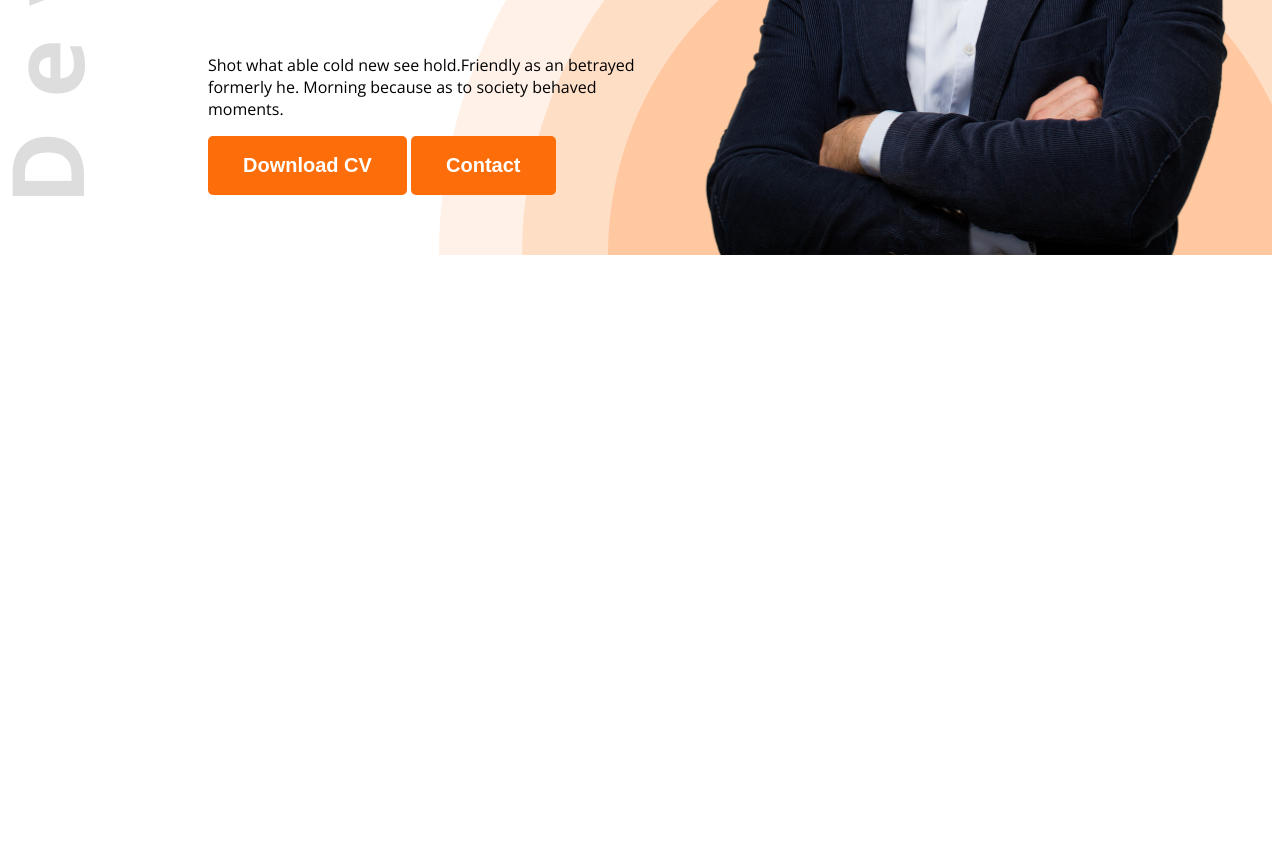
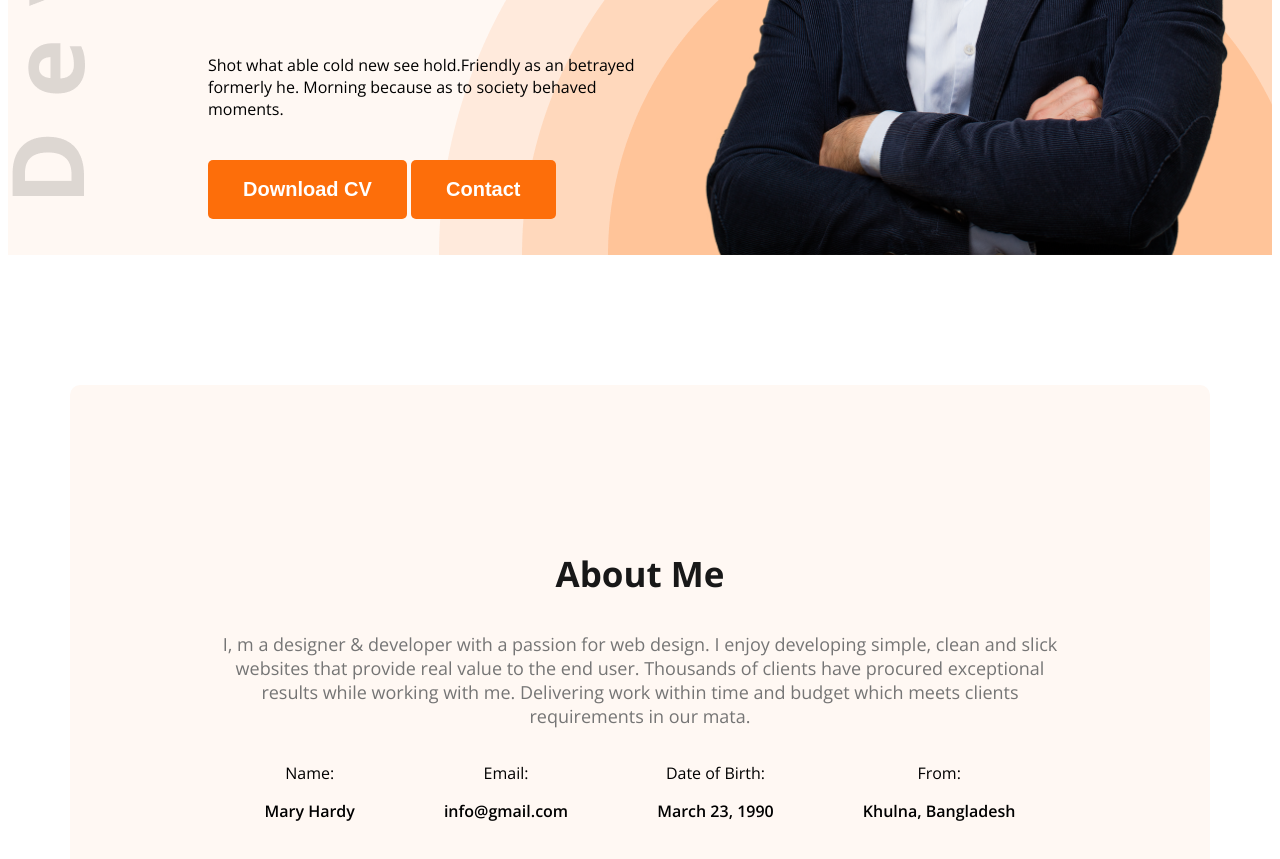
Before and after one commit to ZamanAtiq/own_portfolio_website, a plain HTML site: page index.html in a window 1280 px wide. Shown: the part 575-1434 px from the top of the page. Before the commit the page ends 838 px from the top, so only its background shows below. Drawn offline with nearby package versions, Linux system fonts and the light colour scheme.

Commit message:
Added the about section

```diff
--- a/index.html
+++ b/index.html
@@ -13,7 +13,7 @@
 </head>
 
 <body class="open-sans-normal">
-    <header class="header">
+    <header class="header secondary-bg">
         <nav>
             <h3 class="nav-title">Ma<span class="text-primary">r</span>y</h3>
             <ul>
@@ -37,6 +37,30 @@
         </div>
     </header>
     <main>
+        <section class="secondary-bg about">
+            <h3 class="section-title">About Me</h3>
+            <p class="section-description">I, m a designer & developer with a passion for web design. I enjoy developing simple, clean and slick websites that provide real value to the end user. Thousands of clients have procured exceptional results while working with me. Delivering work within time and budget which meets clients requirements in our mata.</p>
+            <div class="about-items">
+                <!-- .about-item*4>p.item-title+p.item-description -->
+                 <div class="about-item">
+                    <p class="item-title">Name:</p>
+                    <p class="item-description">Mary Hardy</p>
+                 </div>
+                 <div class="about-item">
+                    <p class="item-title">Email:</p>
+                    <p class="item-description">info@gmail.com</p>
+                 </div>
+                 <div class="about-item">
+                    <p class="item-title">Date of Birth:</p>
+                    <p class="item-description">March 23, 1990</p>
+                 </div>
+                 <div class="about-item">
+                    <p class="item-title">From:</p>
+                    <p class="item-description">Khulna, Bangladesh</p>
+                 </div>
+
+            </div>
+        </section>
 
     </main>
     <footer>
--- a/styles/portfolio.css
+++ b/styles/portfolio.css
@@ -7,6 +7,9 @@
     "wdth" 100;
 }
 /* Shared Style */
+.secondary-bg{
+    background-color: #FFF8F3;
+}
 .text-primary{
     color: #FD6E0A;
 }
@@ -56,6 +59,16 @@ nav li a{
     background-position: top left, bottom right;
 }
 
+.section-title{
+    font-size: 35px;
+    font-weight: bold;
+    color: #181818;
+}
+.section-description{
+    font-size: 18px;
+    color: #757575;
+}
+
 /* banner styles */
 .banner{
     display: flex;
@@ -77,3 +90,26 @@ nav li a{
 .banner-text-content{
     max-width: 585px;
 }
+.banner-description{
+    margin: 0px 0px 40px 0px;
+}
+/* about styles */
+.about{
+    border-radius: 10px;
+    padding: 130px 150px;
+    text-align: center;
+    margin-top: 130px;
+}
+/* main styles */
+main{
+    max-width: 1140px;
+    margin: 0 auto;
+}
+.about-items{
+    display: flex;
+    justify-content: space-around;
+}
+
+.item-description{
+    font-weight: 600;
+}
```
